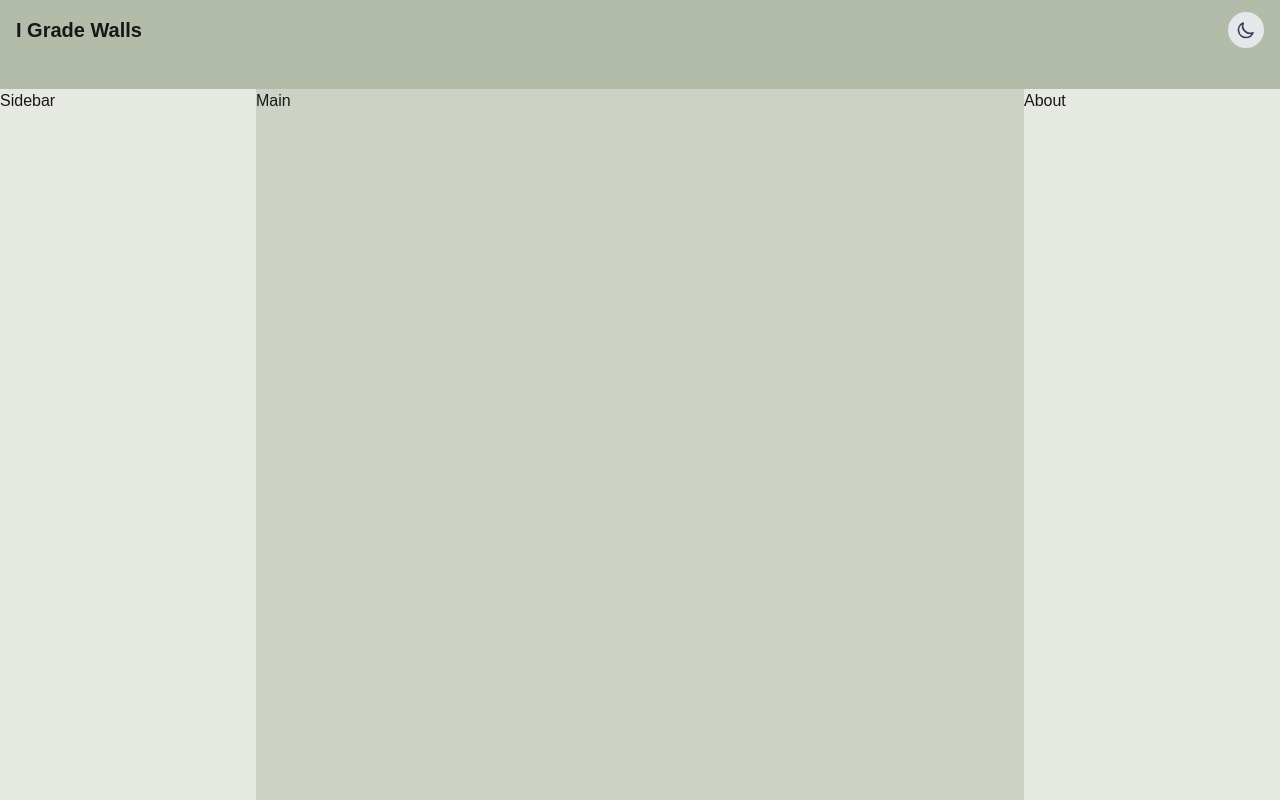
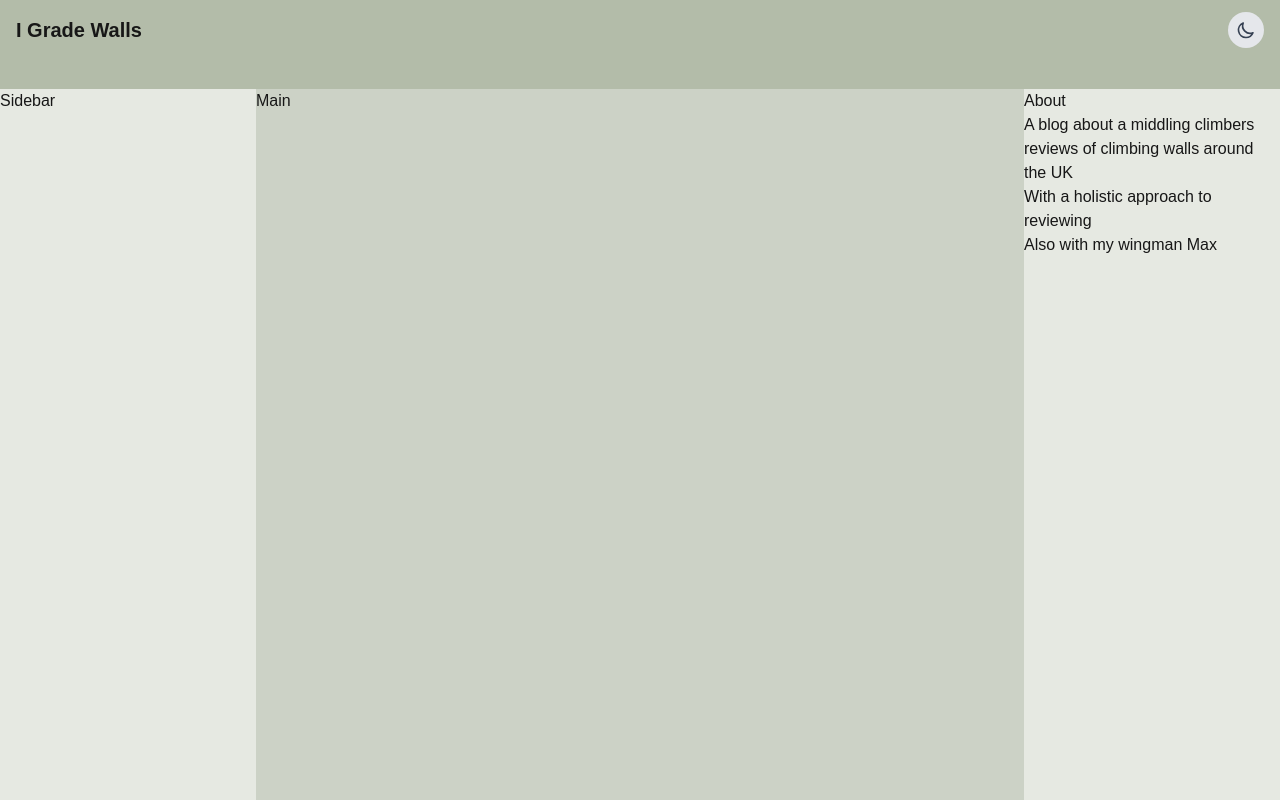
Before and after one commit to Raxxius/i-grade-walls, a Next.js app: page / in a window 1280 px wide. Built offline with nearby package versions, Linux system fonts and the light colour scheme.

Commit message:
added placeholder text

```diff
--- a/app/_subcomponents/About.tsx
+++ b/app/_subcomponents/About.tsx
@@ -6,7 +6,10 @@ interface AboutProps {
 export default function About({ layout }: AboutProps) {
   return (
     <section className={layout}>
-      <div>About</div>
+      <h1>About</h1>
+      <p>A blog about a middling climbers reviews of climbing walls around the UK</p>
+      <p>With a holistic approach to reviewing</p>
+      <p>Also with my wingman Max</p>
     </section>
   );
 }
```
